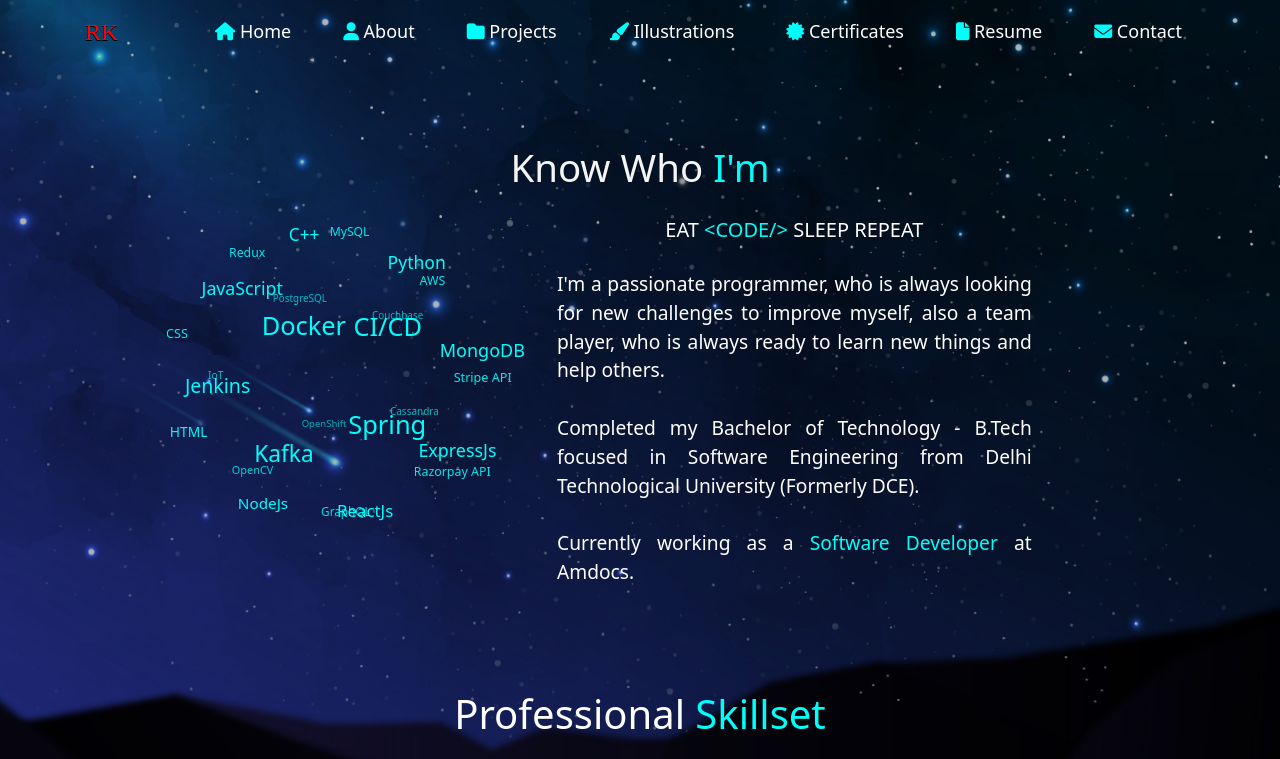
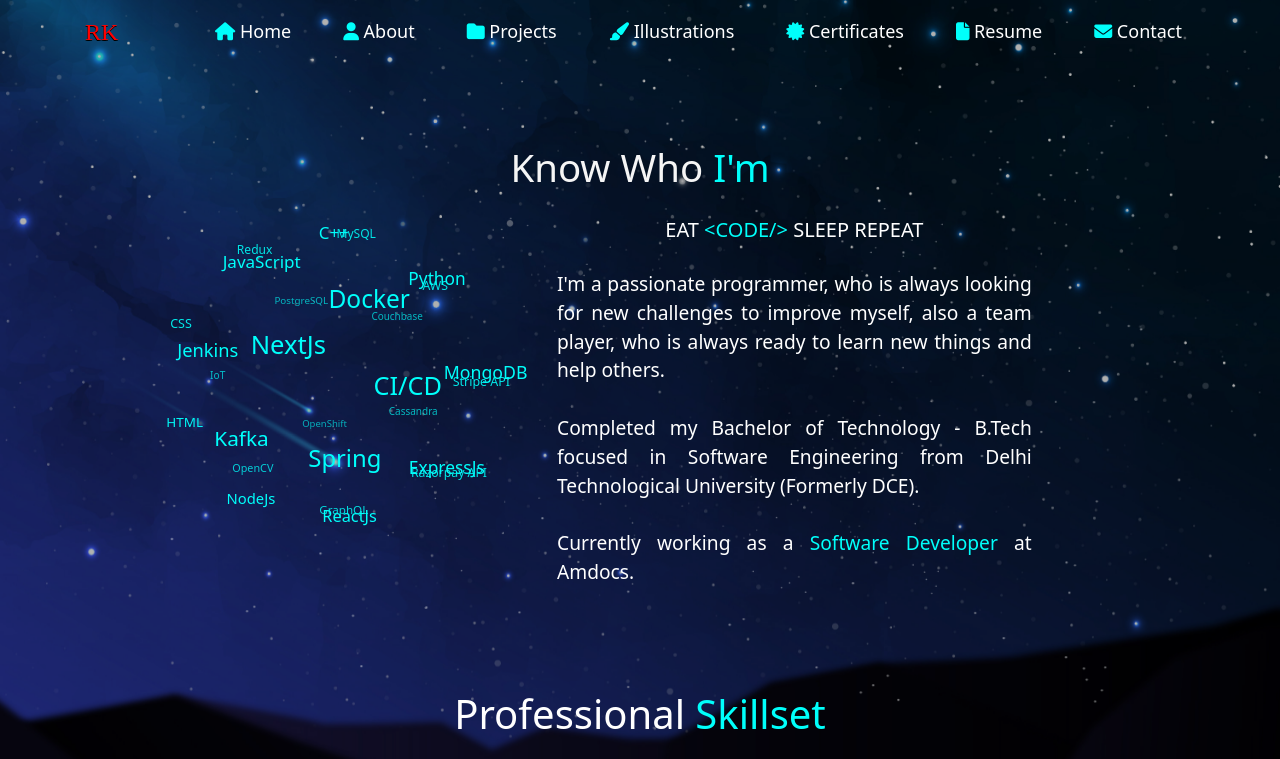
Before and after one commit to rksharma007/portfolio, a React (Create React App) app: page /about in a window 1280 px wide. Shown: the top 759 px of the page. Built offline with nearby package versions, Linux system fonts and the light colour scheme.

Commit message:
hehe why not? 💁‍♂️

```diff
--- a/src/components/about/Skills.js
+++ b/src/components/about/Skills.js
@@ -204,7 +204,7 @@ class TagCloud extends React.Component {
 }
 
 const Skills = () => {
-    const tagName = ['Docker', 'CI/CD', 'Spring', 'Kafka', 'Jenkins', 'JavaScript', 'C++', 'Python', 'MongoDB', 'ExpressJs', 'ReactJs', 'NodeJs', 'HTML', 'CSS', 'Redux', 'MySQL', 'AWS', 'Stripe API', 'Razorpay API', 'GraphQL', 'OpenCV', 'IoT', 'PostgreSQL', 'Couchbase', 'Cassandra', 'OpenShift']
+    const tagName = ['NextJs', 'Docker', 'CI/CD', 'Spring', 'Kafka', 'Jenkins', 'JavaScript', 'C++', 'Python', 'MongoDB', 'ExpressJs', 'ReactJs', 'NodeJs', 'HTML', 'CSS', 'Redux', 'MySQL', 'AWS', 'Stripe API', 'Razorpay API', 'GraphQL', 'OpenCV', 'IoT', 'PostgreSQL', 'Couchbase', 'Cassandra', 'OpenShift']
     var style = getComputedStyle(document.body);
     const globeRadius = style.getPropertyValue('--skills-globe-radius');
     return (
--- a/src/components/about/Techstack.js
+++ b/src/components/about/Techstack.js
@@ -5,7 +5,7 @@ import { AiFillHtml5 } from "react-icons/ai";
 import { DiJava, DiGit, DiJavascript, DiPython, DiReact } from "react-icons/di";
 import { IoLogoCss3, IoLogoNodejs } from "react-icons/io";
 import { SiApachecassandra, SiPostgresql, SiCouchbase, SiApachekafka, SiSpring, SiCplusplus, SiExpress, SiIfttt, SiMongodb, SiMysql, SiOpencv, SiRedux } from "react-icons/si";
-import { TbWebhook } from "react-icons/tb";
+import { TbWebhook, TbBrandNextjs } from "react-icons/tb";
 
 const Techstack = () => {
 return (
@@ -25,6 +25,7 @@ return (
         <Col xs={1} md={2} className="tech-icons" title="Express.js"><SiExpress /></Col>
         <Col xs={1} md={2} className="tech-icons" title="React"><DiReact /></Col>
         <Col xs={1} md={2} className="tech-icons" title="Node.js"><IoLogoNodejs /></Col>
+        <Col xs={1} md={2} className="tech-icons" title="Next.js"><TbBrandNextjs /></Col>
         <Col xs={1} md={2} className="tech-icons" title="Redux"><SiRedux /></Col>
         <Col xs={1} md={2} className="tech-icons" title="Git"><DiGit /></Col>
         <Col xs={1} md={2} className="tech-icons" title="MySQL"><SiMysql /></Col>
```
